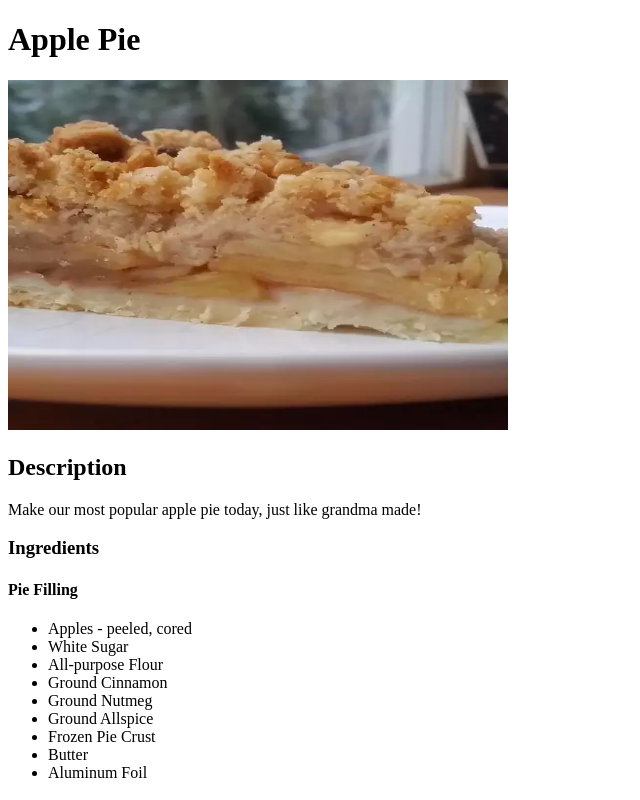
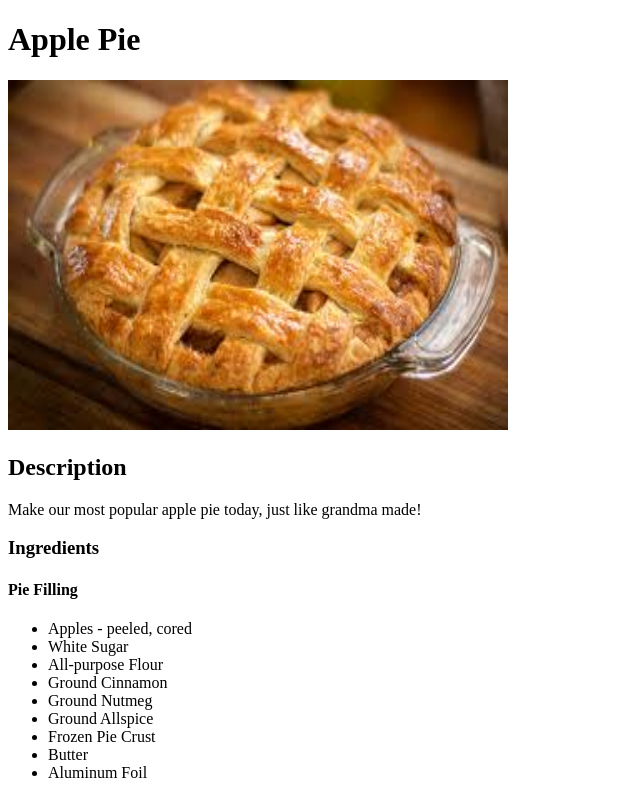
Before and after one commit to Nickit1917/odin-recipes, a plain HTML site: page recipes/apple_pie.html in a window 1280 px wide. Shown: the top 800 px of the page, without its empty margins (0-640 px from the left). Drawn offline with Linux system fonts and the light colour scheme.

Commit message:
Fix: Replaced apple pie image with a higher quality one

```diff
--- a/recipes/apple_pie.html
+++ b/recipes/apple_pie.html
@@ -8,7 +8,7 @@
 <body>
     <h1>Apple Pie</h1>
 
-    <img src="../images/apple_pie.webp" alt="Image of apple pie" height="350" width="500">
+    <img src="../images/apple_pie.jpeg" alt="Image of apple pie" height="350" width="500">
 
     <h2>Description</h2>
     <p>Make our most popular apple pie today, just like grandma made!</p>
```
Also changed, not shown: images/apple_pie.jpeg (added).
